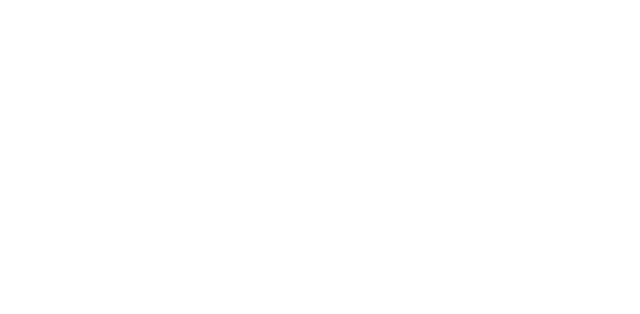
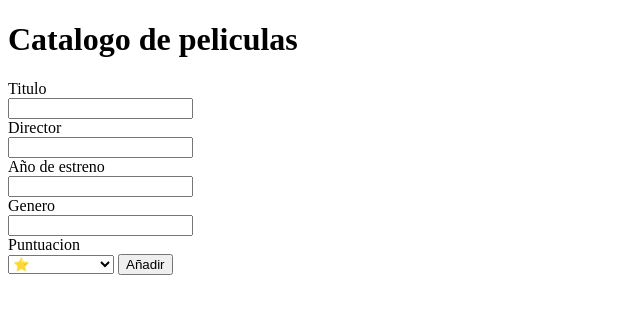
Before and after one commit to Alexisricoser/Proyecto_Peliculas, a plain HTML site: page Index.html in a window 1280 px wide. Shown: the whole page, without its empty margins (0-640 px from the left). Drawn offline with Linux system fonts and the light colour scheme.

Commit message:
Añado formulario basico

```diff
--- a/Index.html
+++ b/Index.html
@@ -7,6 +7,36 @@
     <link rel="stylesheet" href="css/styles.css">
 </head>
 <body>
+    <h1>Catalogo de peliculas</h1>
+    <form id="formulario">
+        <label for="Titulo">Titulo</label>
+        <br>
+        <input type="text" id="Titulo">
+        <br>
+        <label for="Director">Director</label>
+        <br>
+        <input type="text" id="Director">
+        <br>
+        <label for="año">Año de estreno</label>
+        <br>
+        <input type="text" id="año">
+        <br>
+        <label for="Genero">Genero</label>
+        <br>
+        <input type="text" id="Genero">
+        <br>
+        <label for="Puntuacion">Puntuacion</label>
+        <br>
+        <select name="Puntuacion" id="Puntuacion">
 
+            <option value="1">⭐</option>
+            <option value="2">⭐⭐</option>
+            <option value="3">⭐⭐⭐</option>
+            <option value="4">⭐⭐⭐⭐</option>
+            <option value="5">⭐⭐⭐⭐⭐</option>
+        </select>
+
+        <button id="botonenviar">Añadir</button>
+    </form>
 </body>
 </html>
```
